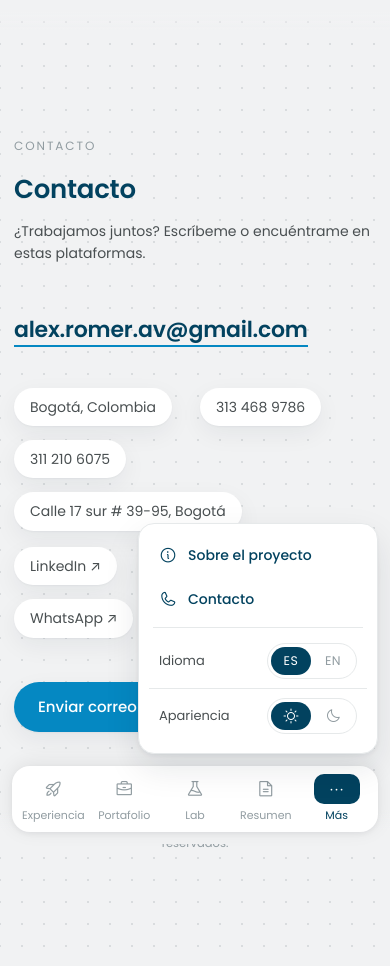
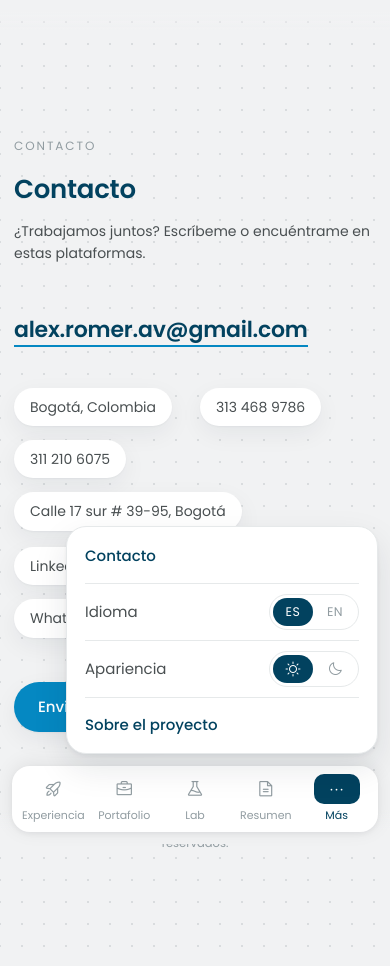
Before and after one commit to ThiagoAlex0919/CurriculumVitae, a Next.js app: page /contacto in a window 390 px wide. Both pictures are taken after a click on the button "Más". Built offline with nearby package versions, Linux system fonts and the light colour scheme.

Commit message:
Panel Mas pulido: Contact, Language, Appearance, About this project

```diff
--- a/app/globals.css
+++ b/app/globals.css
@@ -1189,42 +1189,43 @@ p {
   position: absolute;
   bottom: calc(100% + 12px);
   right: 0;
-  width: 240px;
+  width: min(330px, 80vw);
   background: var(--card);
   border: 1px solid var(--line);
-  border-radius: 16px;
+  border-radius: 20px;
   box-shadow: var(--shadow-hover);
-  padding: 10px;
+  padding: 2px 18px;
   z-index: 200;
 }
-.mnav-sheet-link {
-  display: flex;
-  align-items: center;
-  gap: 11px;
+.mnav-row {
+  display: flex;
+  align-items: center;
+  justify-content: space-between;
+  gap: 12px;
   width: 100%;
+  min-height: 54px;
+  padding: 10px 0;
   border: 0;
   background: transparent;
   cursor: pointer;
+  font-family: var(--sans);
   text-align: left;
-  font-family: var(--sans);
-  padding: 11px 10px;
-  border-radius: 11px;
-  color: var(--ink);
-  font-size: 14px;
+  color: var(--ink);
+  font-size: 15px;
   font-weight: 500;
 }
-.mnav-sheet-link:hover {
-  background: var(--surface-2);
-}
-.mnav-sheet-link i {
-  color: var(--accent-dark);
-}
-.mnav-sheet-sep {
+.mnav-row + .mnav-row {
   border-top: 1px solid var(--line);
-  margin: 6px 4px;
-}
-.mnav-sheet .settings-row {
-  padding: 9px 10px;
+}
+.mnav-row--link {
+  transition: color 0.15s ease;
+}
+.mnav-row--link:hover {
+  color: var(--accent);
+}
+.mnav-row-label {
+  color: var(--ink-soft);
+  font-weight: 400;
 }
 
 .mobile-credits {
--- a/components/MobileNav.tsx
+++ b/components/MobileNav.tsx
@@ -70,31 +70,16 @@ export default function MobileNav() {
 
       {moreOpen && (
         <div className="mnav-sheet" role="menu">
-          <button
-            type="button"
-            className="mnav-sheet-link"
-            onClick={() => {
-              setMoreOpen(false);
-              setAboutOpen(true);
-            }}
-          >
-            <Icon name="info" size={18} />
-            {t(ui.about.nav)}
-          </button>
-
           <Link
             href={contactItem.href}
-            className="mnav-sheet-link"
+            className="mnav-row mnav-row--link"
             onClick={() => setMoreOpen(false)}
           >
-            <Icon name={contactItem.icon} size={18} />
             {t(contactItem.short)}
           </Link>
 
-          <div className="mnav-sheet-sep" />
-
-          <div className="settings-row">
-            <span className="settings-label">{t(ui.settings.language)}</span>
+          <div className="mnav-row">
+            <span className="mnav-row-label">{t(ui.settings.language)}</span>
             <div className="lang" role="group" aria-label="Language">
               <button
                 className={locale === "es" ? "on" : ""}
@@ -113,9 +98,13 @@ export default function MobileNav() {
             </div>
           </div>
 
-          <div className="settings-row">
-            <span className="settings-label">{t(ui.settings.theme)}</span>
-            <div className="theme-toggle" role="group" aria-label={t(ui.settings.theme)}>
+          <div className="mnav-row">
+            <span className="mnav-row-label">{t(ui.settings.theme)}</span>
+            <div
+              className="theme-toggle"
+              role="group"
+              aria-label={t(ui.settings.theme)}
+            >
               <button
                 className={theme === "light" ? "on" : ""}
                 onClick={() => setTheme("light")}
@@ -132,6 +121,17 @@ export default function MobileNav() {
               </button>
             </div>
           </div>
+
+          <button
+            type="button"
+            className="mnav-row mnav-row--link"
+            onClick={() => {
+              setMoreOpen(false);
+              setAboutOpen(true);
+            }}
+          >
+            {t(ui.about.nav)}
+          </button>
         </div>
       )}
     </nav>
```
